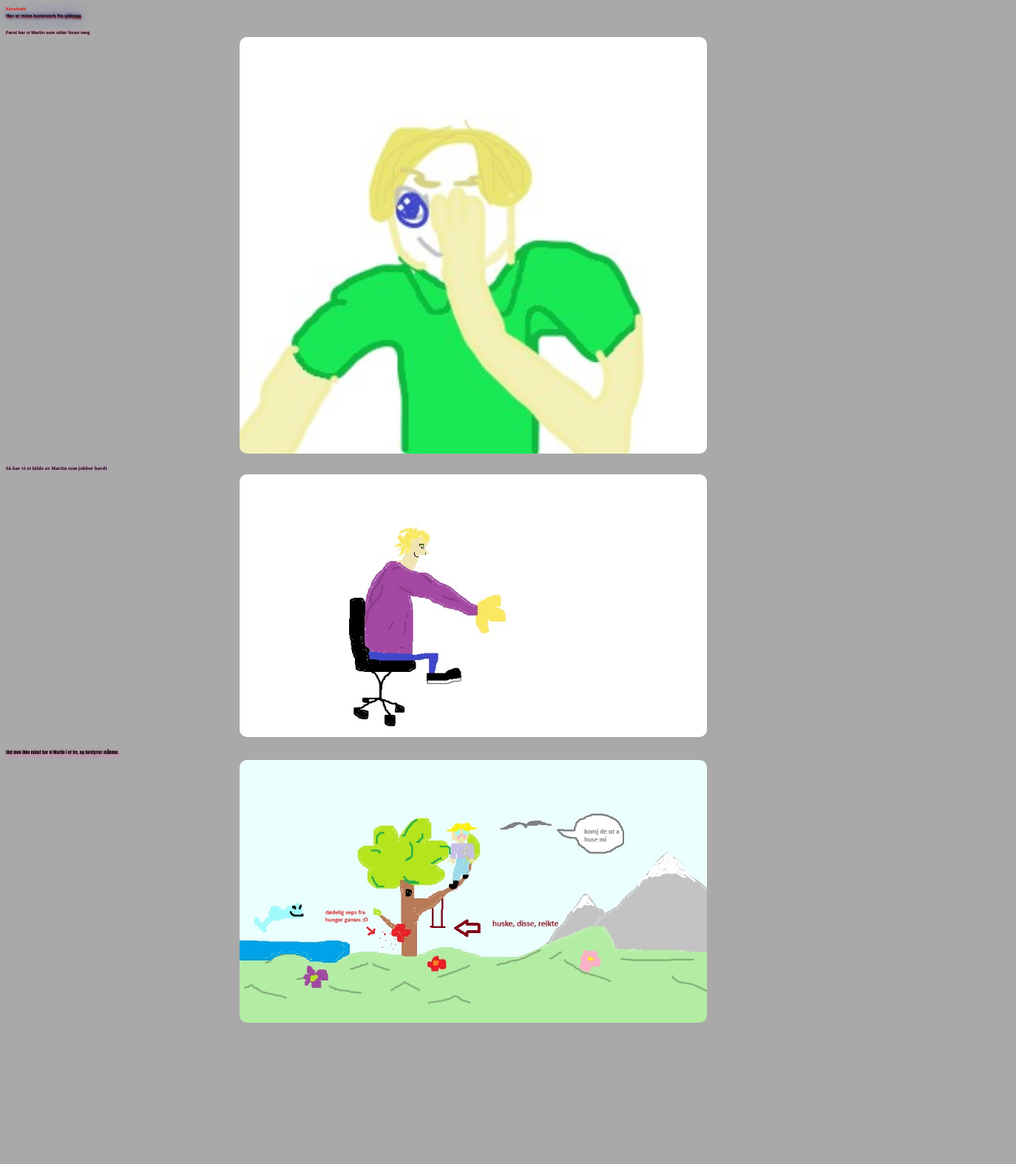
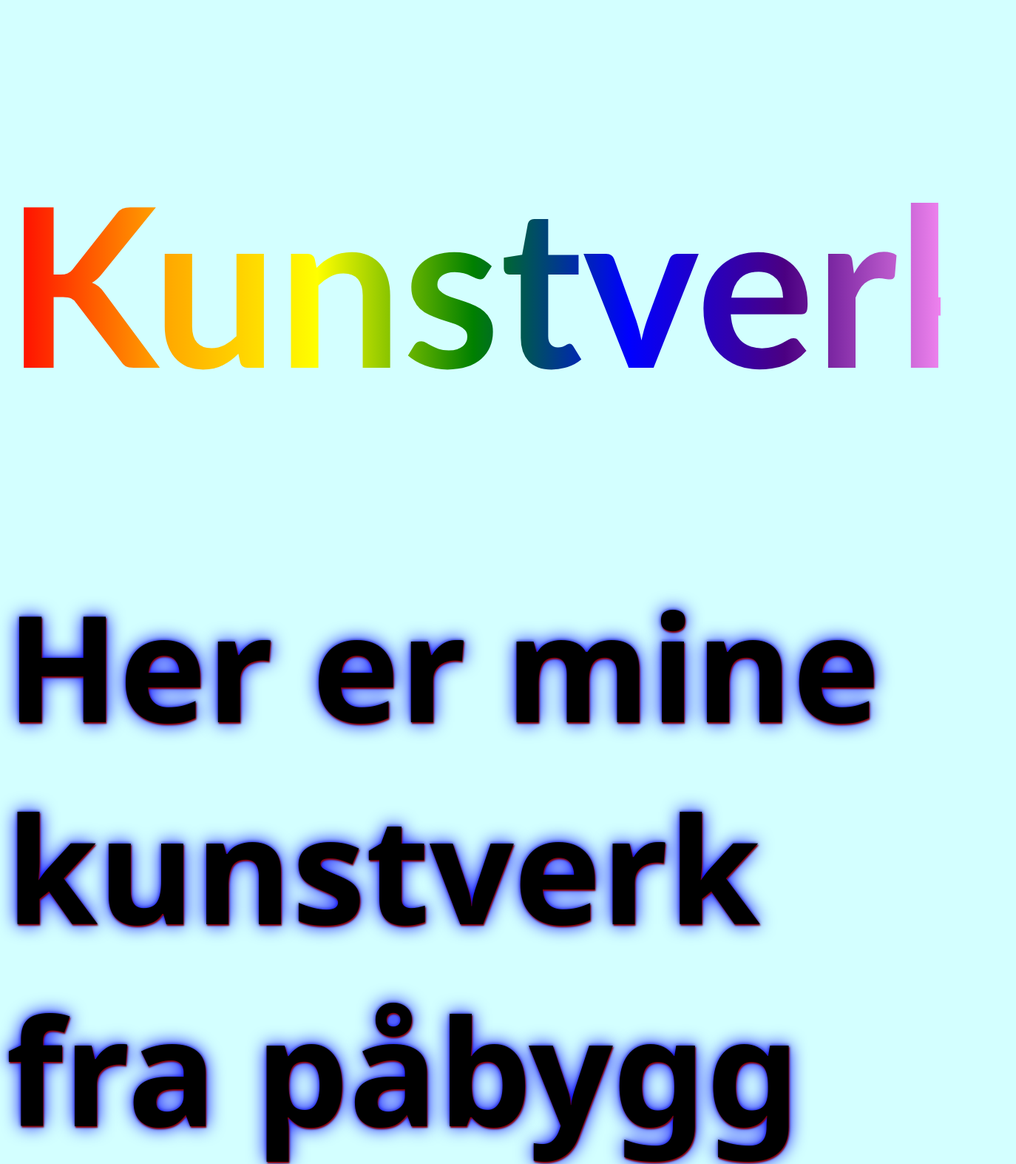
Before and after one commit to jeanettee8/tegninger, a plain HTML site: page index.html in a window 1280 px wide. Shown: the top 1573 px of the page at 74% size, 1374 px wide, since content can reach past the window. Before the commit the page ends 1398 px from the top, so only its background shows below. Drawn offline with Linux system fonts and the light colour scheme.

Commit message:
changed font size and background

```diff
--- a/style.css
+++ b/style.css
@@ -1,5 +1,5 @@
 body {
-  background-color: darkgrey;
+  background-color: rgb(211, 255, 255);
 }
 h1 {
   background-image: linear-gradient(
@@ -16,26 +16,26 @@ h1 {
   background-clip: text;
   -webkit-background-clip: text;
   font-family: "Gill Sans", "Gill Sans MT", Calibri, "Trebuchet MS", sans-serif;
-  font-size: 20%;
+  font-size: 300px;
 }
 h2 {
-  font-size: 15%;
+  font-size: 200px;
   font-family: system-ui, -apple-system, BlinkMacSystemFont, "Segoe UI", Roboto,
     Oxygen, Ubuntu, Cantarell, "Open Sans", "Helvetica Neue", sans-serif;
   text-shadow: 1px 2px 2px darkred, 0 0 25px blue, 0 0 5px darkblue;
 }
 h3 {
-  font-size: 15%;
+  font-size: 150px;
   font-family: "Franklin Gothic Medium", "Arial Narrow", Arial, sans-serif;
   text-shadow: 0 0 3px #e6658e, 0 0 5px #f6b4c9;
 }
 h4 {
-  font-size: 20%;
+  font-size: 150px;
   font-family: Cambria, Cochin, Georgia, Times, "Times New Roman", serif;
   text-shadow: 0 0 3px #f87de4;
 }
 h5 {
-  font-size: 20%;
+  font-size: 150px;
   font-family: Impact, Haettenschweiler, "Arial Narrow Bold", sans-serif;
   text-shadow: 2px 2px 5px hotpink;
 }
```
